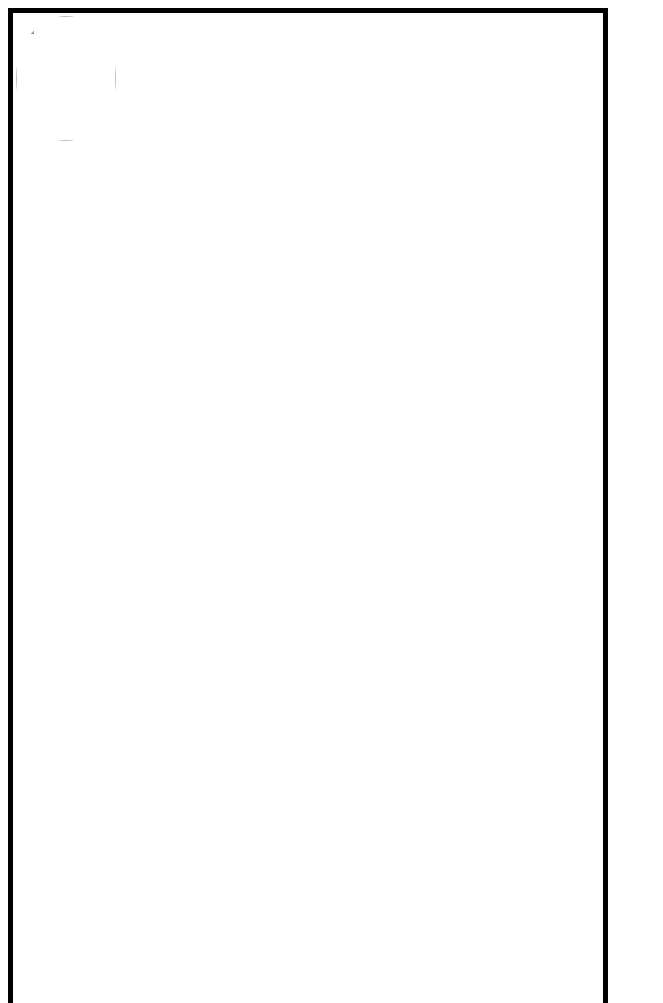
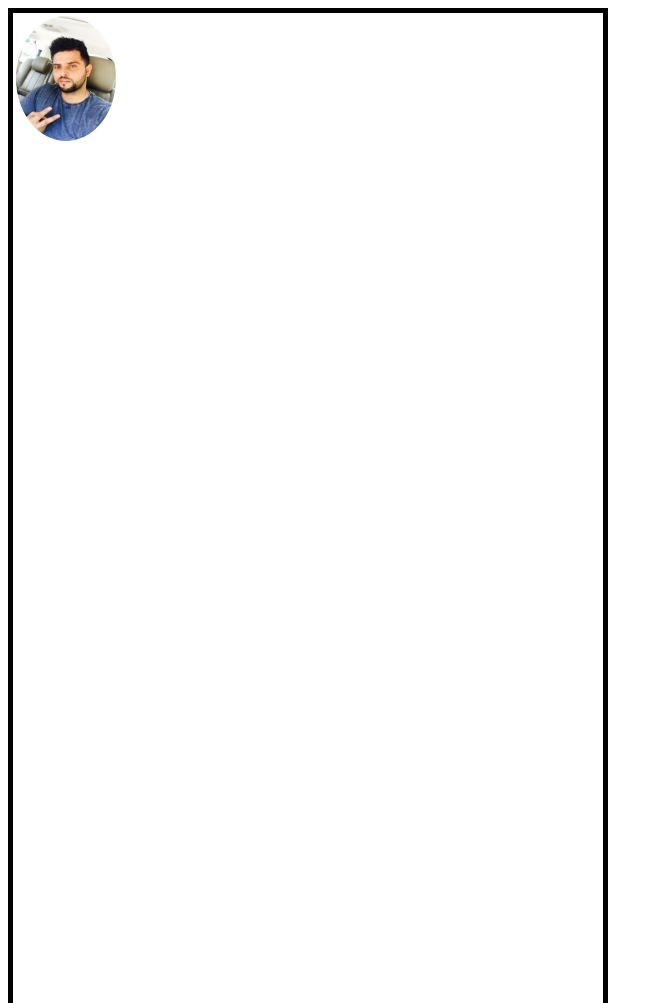
Before and after one commit to Subashini06/front-end, a plain HTML site: page web page.html in a window 1280 px wide. Shown: the top 1003 px of the page, without its empty margins (0-663 px from the left). Drawn offline with Linux system fonts and the light colour scheme.

Commit message:
Update web page.html

```diff
--- a/web page.html
+++ b/web page.html
@@ -9,7 +9,8 @@ box-sizing: border-box;
 width: 600px;
 height: 1000px;
 padding: 3px;
-background-image: url(/storage/emulated/0/RESUME_PDF/8.jpg);
+background-image: url((https://github.com/Subashini06/front-end/blob/master/8.jpg);
+);
 border: 5px solid black;
 background-size: 100% 100%;
 }
@@ -24,7 +25,7 @@ border-radius:100%;
 
 <!-- HTML -->
 <div class="background">
-<img src="/storage/emulated/0/RESUME_PDF/images.jpeg"
+<img src="https://github.com/Subashini06/front-end/blob/master/images.jpeg"
 width="100"
 height="125">
 <h2 style="color:white">Suresh Raina</h2>
```
